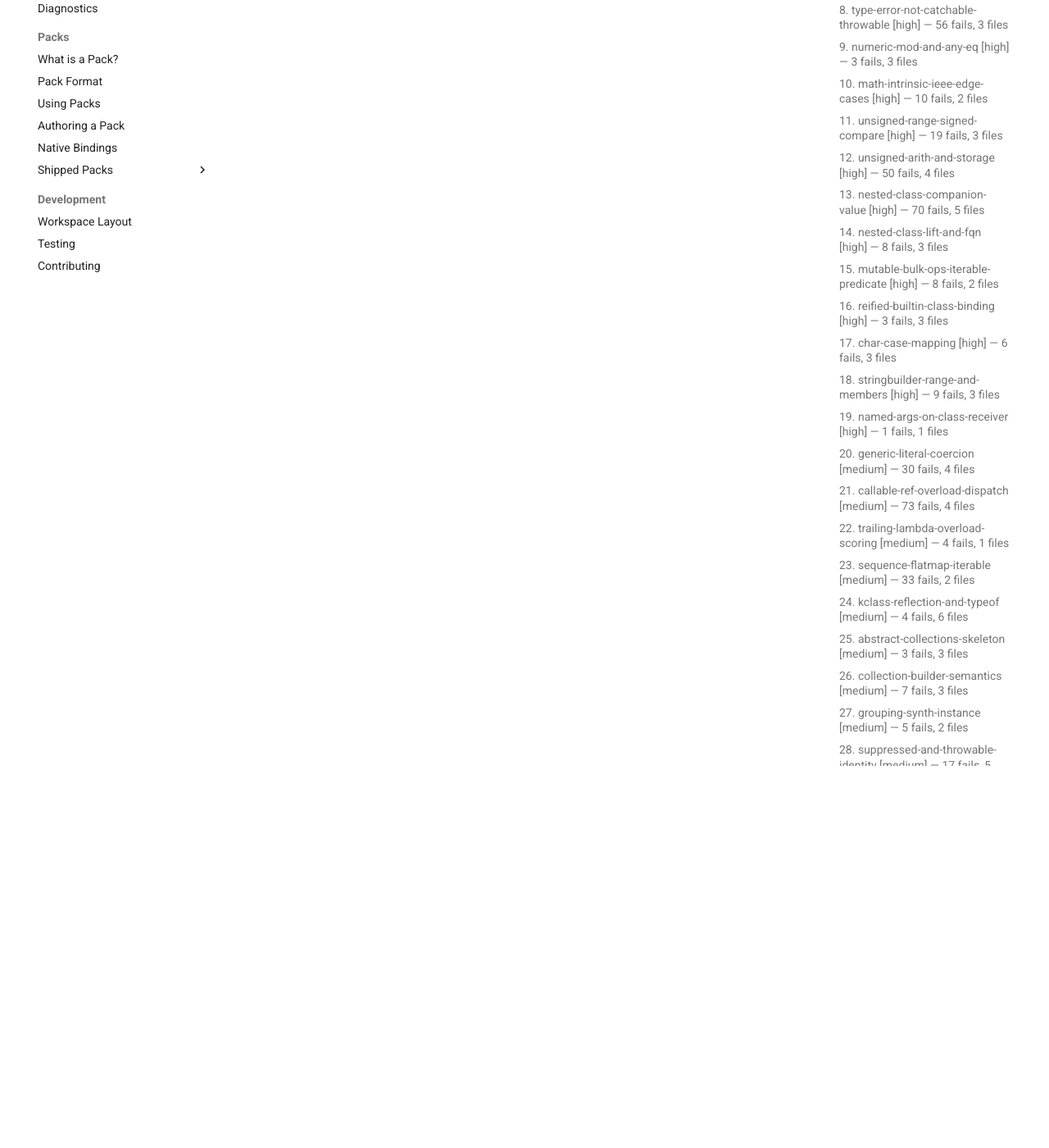
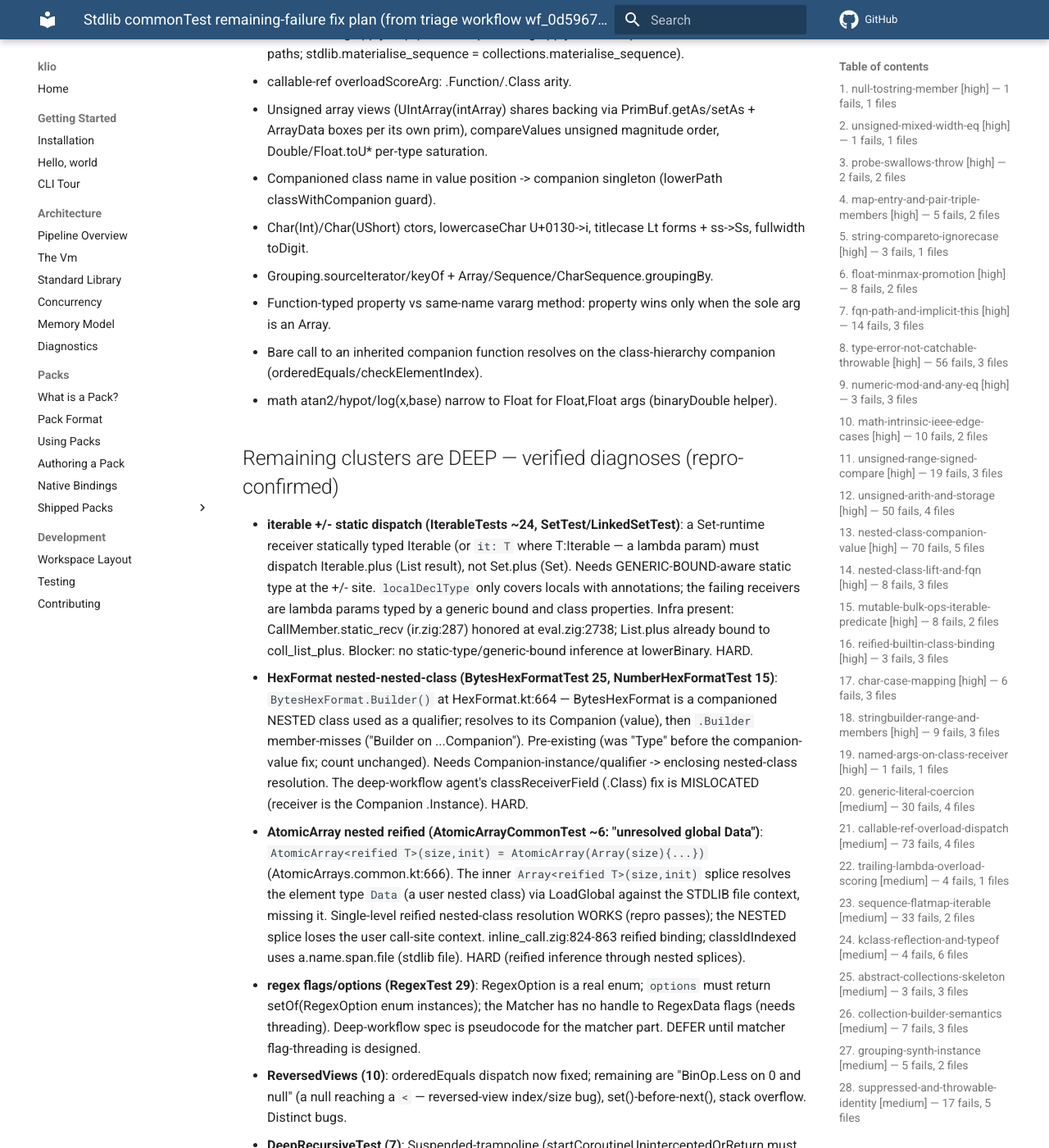
Before and after one commit to DrewCarlson/klio, an MkDocs documentation site: the page built from docs/stdlib-fix-plan.md, in a window 1280 px wide and 1400 px high, scrolled down 18993 px. Shown: the whole window at 82% size. Built offline with MkDocs 1.6.1 and Material for MkDocs 9.7.7, drawn with Linux system fonts in a browser that asks for light colours; comment, search, counter and statistics services are not loaded; some of the changed text lies outside the part shown.

```diff
--- a/docs/stdlib-fix-plan.md
+++ b/docs/stdlib-fix-plan.md
@@ -269,3 +269,35 @@
 value); add a `.Exception` case to referenceEq comparing non-zero identities. Cause flow already
 stores the passed value (boxRef), so identity preserves across copies. ctor-ref invoke prereq is
 DONE (commit above). ~40 default-0 construction sites are safe (referenceEq requires id != 0).
+
+---
+
+# PROGRESS LOG + REMAINING DEEP CLUSTERS (baseline 1630)
+
+## Landed this pass (baseline 1567 -> 1630)
+- isRuntimeType builtin-Throwable hierarchy (assertFailsWith<RuntimeException> matches subtypes); Value.Exception reference identity (===/assertSame).
+- Catchable range guards: from>to -> IllegalArgumentException, OOB -> IndexOutOfBoundsException (subList/copyOfRange/fill/sort/sortWith/substring).
+- Sequence flatMap flattens Range/Array/Map/Iterable transform results (the real handler is collections.zig applySeqOp, NOT sequence.zig applyBufferedOp — there are TWO materialise paths; stdlib.materialise_sequence = collections.materialise_sequence).
+- callable-ref overloadScoreArg: .Function/.Class arity.
+- Unsigned array views (UIntArray(intArray) shares backing via PrimBuf.getAs/setAs + ArrayData boxes per its own prim), compareValues unsigned magnitude order, Double/Float.toU* per-type saturation.
+- Companioned class name in value position -> companion singleton (lowerPath classWithCompanion guard).
+- Char(Int)/Char(UShort) ctors, lowercaseChar U+0130->i, titlecase Lt forms + ss->Ss, fullwidth toDigit.
+- Grouping.sourceIterator/keyOf + Array/Sequence/CharSequence.groupingBy.
+- Function-typed property vs same-name vararg method: property wins only when the sole arg is an Array.
+- Bare call to an inherited companion function resolves on the class-hierarchy companion (orderedEquals/checkElementIndex).
+- math atan2/hypot/log(x,base) narrow to Float for Float,Float args (binaryDouble helper).
+
+## Remaining clusters are DEEP — verified diagnoses (repro-confirmed)
+- **iterable +/- static dispatch (IterableTests ~24, SetTest/LinkedSetTest)**: a Set-runtime receiver statically typed Iterable (or `it: T` where T:Iterable<String> — a lambda param) must dispatch Iterable.plus (List result), not Set.plus (Set). Needs GENERIC-BOUND-aware static type at the +/- site. `localDeclType` only covers locals with annotations; the failing receivers are lambda params typed by a generic bound and class properties. Infra present: CallMember.static_recv (ir.zig:287) honored at eval.zig:2738; List.plus already bound to coll_list_plus. Blocker: no static-type/generic-bound inference at lowerBinary. HARD.
+- **HexFormat nested-nested-class (BytesHexFormatTest 25, NumberHexFormatTest 15)**: `BytesHexFormat.Builder()` at HexFormat.kt:664 — BytesHexFormat is a companioned NESTED class used as a qualifier; resolves to its Companion (value), then `.Builder` member-misses ("Builder on ...Companion"). Pre-existing (was "Type" before the companion-value fix; count unchanged). Needs Companion-instance/qualifier -> enclosing nested-class resolution. The deep-workflow agent's classReceiverField (.Class) fix is MISLOCATED (receiver is the Companion .Instance). HARD.
+- **AtomicArray nested reified (AtomicArrayCommonTest ~6: "unresolved global Data")**: `AtomicArray<reified T>(size,init) = AtomicArray(Array(size){...})` (AtomicArrays.common.kt:666). The inner `Array<reified T>(size,init)` splice resolves the element type `Data` (a user nested class) via LoadGlobal against the STDLIB file context, missing it. Single-level reified nested-class resolution WORKS (repro passes); the NESTED splice loses the user call-site context. inline_call.zig:824-863 reified binding; classIdIndexed uses a.name.span.file (stdlib file). HARD (reified inference through nested splices).
+- **regex flags/options (RegexTest 29)**: RegexOption is a real enum; `options` must return setOf(RegexOption enum instances); the Matcher has no handle to RegexData flags (needs threading). Deep-workflow spec is pseudocode for the matcher part. DEFER until matcher flag-threading is designed.
+- **ReversedViews (10)**: orderedEquals dispatch now fixed; remaining are "BinOp.Less on 0 and null" (a null reaching a `<` — reversed-view index/size bug), set()-before-next(), stack overflow. Distinct bugs.
+- **DeepRecursiveTest (7)**: Suspended-trampoline (startCoroutineUninterceptedOrReturn must catch the body park and return COROUTINE_SUSPENDED). Deep.
+- **MathTest remaining (6)**: cbrt of negatives -> should be real not NaN; nextUp/nextDown overflow at large magnitude (Expected 1.99E292 got Infinity); Float NaN tags. Subtle IEEE.
+- **MapTest (17), CollectionTest (20)**: grab-bags of distinct small ops (plusAssignArray, minMaxWith, filterIsInstanceTo unresolved-reified, STRING_CASE_INSENSITIVE_ORDER, etc.), not single root causes.
+- **ContainerBuilderTest (~2 tractable)**: buildList(-1)/buildSet(-1)/buildMap(-1) capacity validation -> IllegalArgumentException (use makeException, NOT a hand-rolled Exception literal). assertSame(emptyList(), buildList{}) needs an empty-singleton — larger.
+
+## METHOD NOTES
+- Two sequence materialise impls exist (collections.zig is the live one for toList/terminals; sequence.zig's is used by sequence.zig's own terminal intrinsics). Fix both or consolidate.
+- The companion-value fix (lowerPath classWithCompanion) over-applies to qualifier position (X.Nested) but that case was already broken; net no regression. A proper fix would keep X a class qualifier when followed by a nested-class segment.
```
Also changed, not shown: 2 other files.
